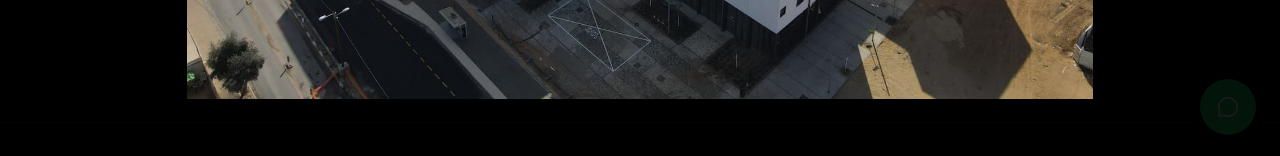
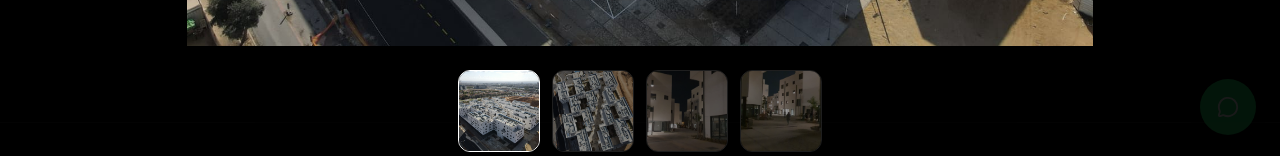
Before and after one commit to maordeng/construction-site, a Next.js app: page / in a window 1280 px wide. Both pictures are taken after a click on the element 305 px from the left and 2081 px from the top of the page. Shown: the part 2322-2478 px from the top of the page. Built offline with nearby package versions, Linux system fonts and the light colour scheme.

Commit message:
restore thumbnails in project lightbox + verify project3 images

```diff
--- a/app/page.tsx
+++ b/app/page.tsx
@@ -135,7 +135,7 @@ export default function Home() {
                 title: "ניהול פרויקטים",
                 desc: "ליווי מלא של הפרויקט מתחילתו ועד סופו.",
                 content:
-                  "ניהול כולל של פרויקטים משלב התכנון ועד המסירה. תיאום בין יועצים, קבלנים וספקים, בקרה על לוחות זמנים, תקציב ואיכות ביצוע והובלת תהליך עבודה מסודר.",
+                  "ניהול כולל של פרויקטים משלב התכנון ועד המסירה. תיאום בין יועצים, קבלנים וספקים, בקרה על לוחות זמנים, תקציב ואיכות ביצוע.",
               },
               {
                 title: "פיקוח בנייה פרטית",
@@ -147,13 +147,13 @@ export default function Home() {
                 title: "פיקוח מוסדי",
                 desc: "ניהול ופיקוח פרויקטים ציבוריים.",
                 content:
-                  "ניהול ופיקוח פרויקטים מוסדיים עם עמידה בתקנים, בקרה הנדסית מלאה ותיאום רב-מערכתי.",
+                  "ניהול ופיקוח פרויקטים מוסדיים עם עמידה בתקנים ובקרה הנדסית מלאה.",
               },
               {
                 title: "ליווי יזמים",
                 desc: "ייעול תהליכים ושיפור ביצוע בשטח.",
                 content:
-                  "ליווי יזמים משלב הרעיון ועד המסירה כולל ניתוחים כלכליים, תכנון ובקרה בשטח.",
+                  "ליווי יזמים משלב הרעיון ועד המסירה כולל ניתוחים כלכליים ותכנון מוקדם.",
               },
             ].map(({ title, desc, content }) => (
               <div
@@ -164,8 +164,8 @@ export default function Home() {
                 className="
                   p-6 sm:p-7 md:p-8
                   border border-white/10 rounded-2xl
+                  cursor-pointer hover:border-white/30
                   transition-all duration-500
-                  cursor-pointer hover:border-white/30
                 "
               >
                 <h3 className="text-lg sm:text-xl font-medium mb-2">
@@ -318,6 +318,23 @@ export default function Home() {
                 ✕
               </button>
 
+              {/* ✅ THUMBNAILS RESTORED */}
+              <div className="flex justify-center gap-3 mt-6">
+                {activeProject.images.map((img: string, index: number) => (
+                  <button
+                    key={img}
+                    onClick={() => setActiveIndex(index)}
+                    className={`overflow-hidden rounded-xl border ${
+                      activeIndex === index
+                        ? "border-white"
+                        : "border-white/20 opacity-60"
+                    }`}
+                  >
+                    <img src={img} className="w-20 h-20 object-cover" />
+                  </button>
+                ))}
+              </div>
+
             </div>
           </div>
         )}
@@ -338,16 +355,14 @@ export default function Home() {
           <p className="mb-6">
             מתוך אמונה זו, “מאור דוד הנדסה” פועלת להבטיח שכל פרויקט מתנהל בסטנדרט מקצועי גבוה -
             עם תכנון מוקפד, בקרה הנדסית מדויקת ופתרונות איכותיים לכל אתגר שמופיע בדרך
-            .
           </p>
 
           <p className="mb-6">
-            .כדי להבטיח שהמקצועיות תתממש במלואה, אנו יוצרים תרבות עבודה מסודרת ושקופה<br />
-            .תהליכי עבודה ברורים, פגישות מסודרות ועדכונים שוטפים ללקוח מאפשרים שיתוף פעולה פורה בין כל הגורמים המעורבים. כך נוצרת סביבת עבודה שמכבדת את האנשים ומביאה לתוצאה יוצאת דופן
+            .תהליכי עבודה ברורים, פגישות מסודרות ועדכונים שוטפים ללקוח מאפשרים שיתוף פעולה פורה בין כל הגורמים המעורבים
           </p>
 
           <p>
-            .החזון שלנו הוא ליצור חברה יציבה ובעלת מבנה ארגוני חזק, שבה עובדים מצוינים נהנים מעשייה משמעותית, מקצועית והגשמה עצמית, לצד תגמול הולם. ואשר הולכת דרך עם אנשים אשר חולקים את ערכי המקצועיות והאיכות לצד כבוד ואנושיות
+            .החזון שלנו הוא ליצור חברה יציבה ובעלת מבנה ארגוני חזק
           </p>
 
         </div>
@@ -356,6 +371,7 @@ export default function Home() {
 
       {/* ABOUT */}
       <section id="about" className="bg-black border-t border-white/10 py-20 px-4 sm:px-6 text-center">
+
         <h2 className="text-4xl font-light mb-6">אודות</h2>
 
         <p className="text-white/60 max-w-2xl mx-auto">
```
